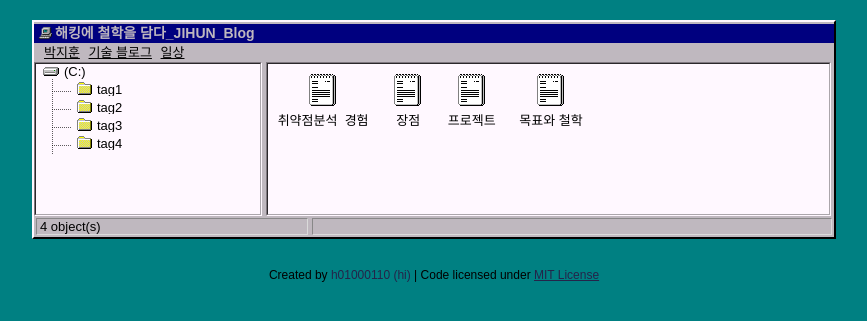
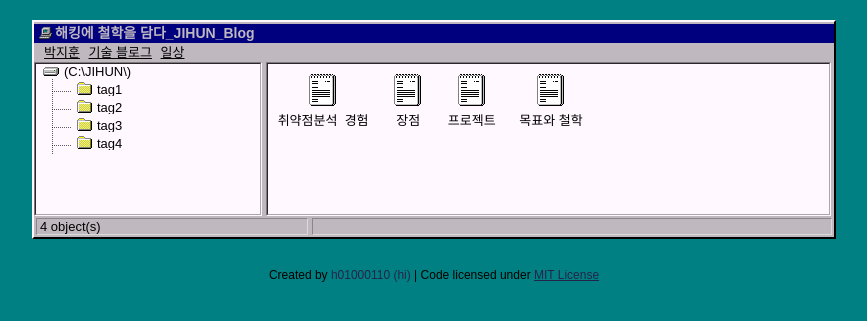
Before and after one commit to easy-day/easy-day.github.io, a Jekyll site: the page built from index.html, in a window 1280 px wide. Shown: the top 321 px of the page, without its empty margins (206-1073 px from the left). Built offline with Jekyll 4.4.1, drawn with Linux system fonts in a browser that asks for light colours.

Commit message:
Update default.html

```diff
--- a/_layouts/default.html
+++ b/_layouts/default.html
@@ -31,7 +31,7 @@
 		{% include topbar.html %}
 		<div class="tag_list">
 			<ul id="tag-list">
-				<li><a href="/" ><img src="/assets/img/disk.png" />(C:)</a>
+				<li><a href="/" ><img src="/assets/img/disk.png" />(C:\JIHUN\)</a>
 			<ul>
 				{% assign tags = site.tags | sort %}
 				{% for tag in tags %}
```
